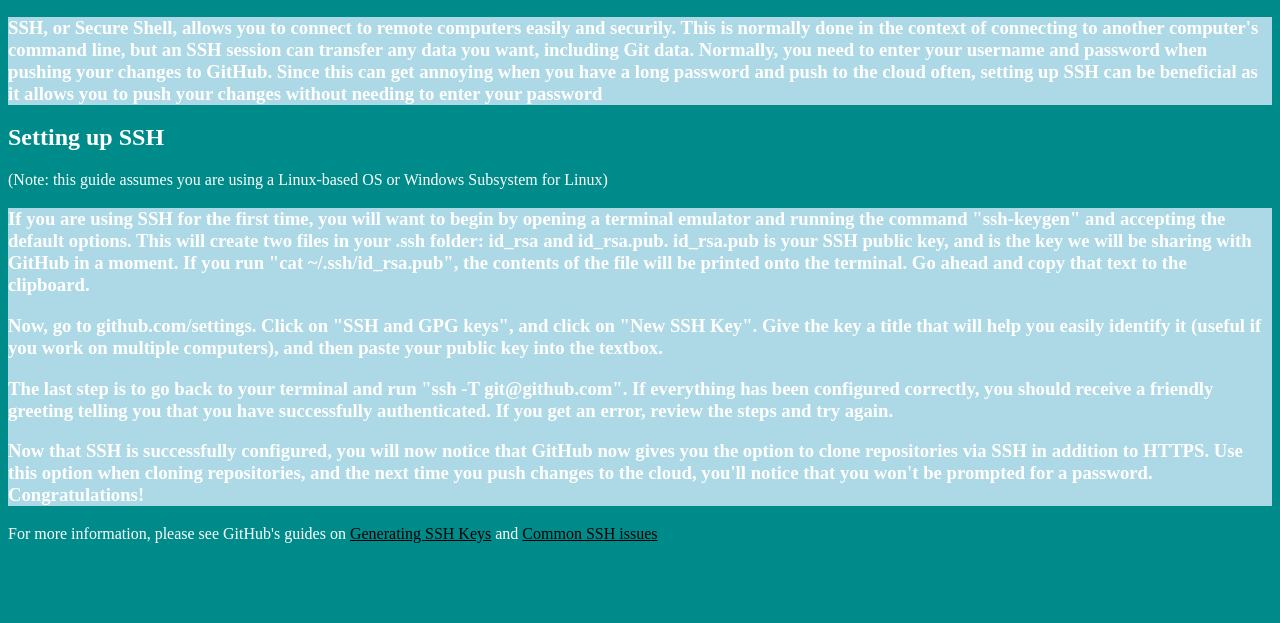
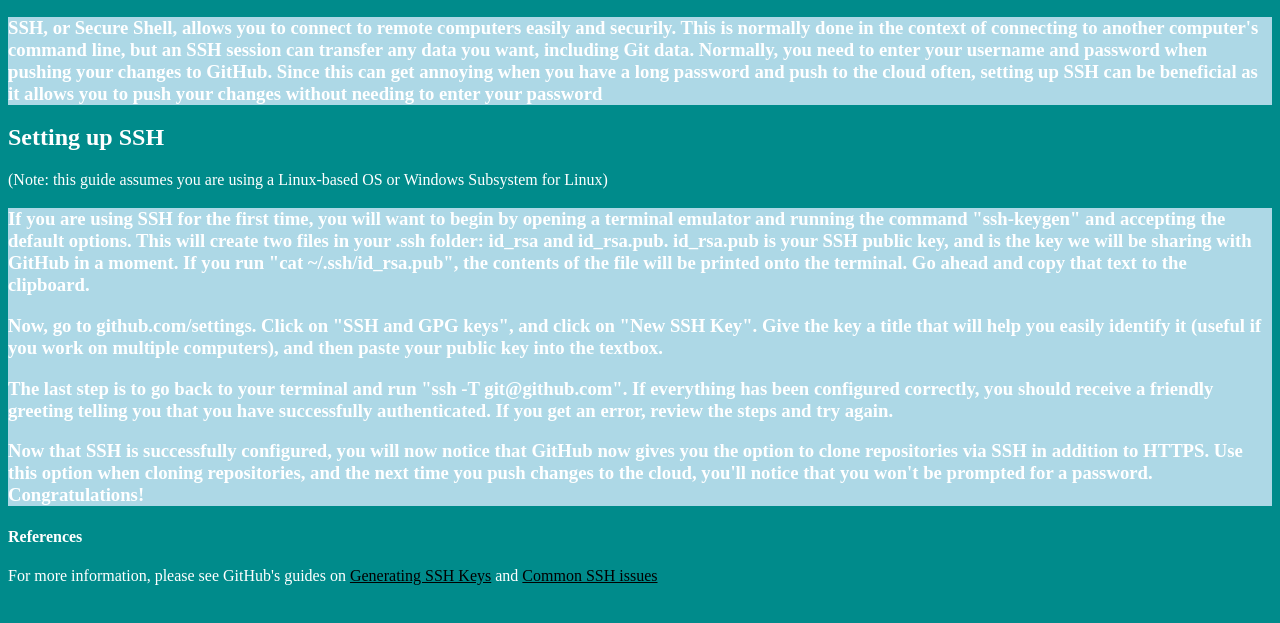
Before and after one commit to chanWright/DemoGroupRemoteColab-Git, a plain HTML site: page ssh.html in a window 1280 px wide. Shown: the part 145-768 px from the top of the page. Drawn offline with Linux system fonts and the light colour scheme.

Commit message:
Update ssh.html

```diff
--- a/ssh.html
+++ b/ssh.html
@@ -35,6 +35,7 @@
 	  <p>Now that SSH is successfully configured, you will now notice that GitHub now gives you the option to clone repositories via SSH in addition to HTTPS.  Use this option when cloning repositories, and the next time you push changes to the cloud, you'll notice that you won't be prompted for a password.  Congratulations!</p>
 	</h3>
 
+	<h4>References</h4>
 	<p>
 	  For more information, please see GitHub's guides on <a href=https://docs.github.com/en/free-pro-team@latest/github/authenticating-to-github/connecting-to-github-with-ssh>Generating SSH Keys</a> and <a href=https://docs.github.com/en/free-pro-team@latest/github/authenticating-to-github>Common SSH issues</a>
 	</p>
```
